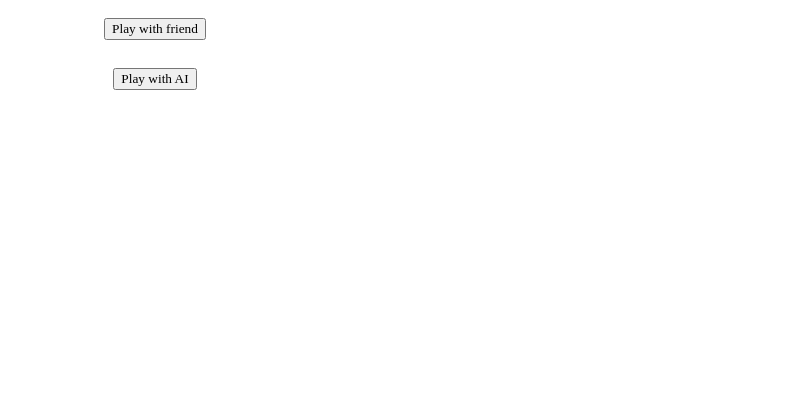
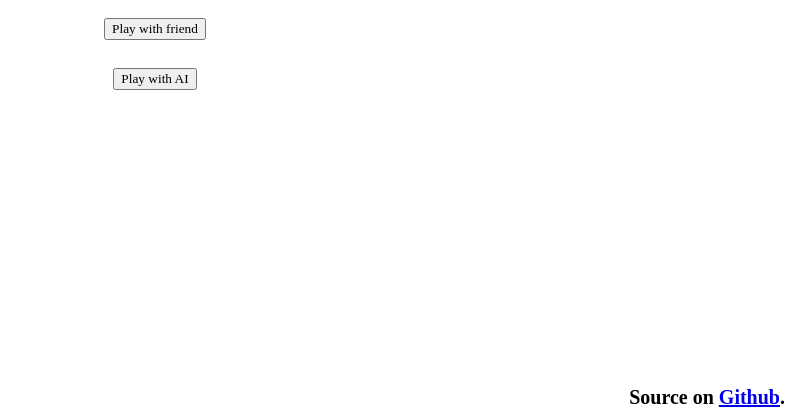
Before and after one commit to ohbeomho/TicTacToe, a plain HTML site: page index.html in a window 1280 px wide. Shown: the part 381-800 px from the top of the page, without its empty margins (485-1280 px from the left). Drawn offline with Linux system fonts and the light colour scheme.

Commit message:
Update README.md github link

```diff
--- a/index.html
+++ b/index.html
@@ -35,5 +35,8 @@
 			<button onclick="location.href = '/game.html'">Play with friend</button><br />
 			<button onclick="location.href = '/game.html?ai=true'">Play with AI</button>
 		</div>
+		<div style="position: absolute; bottom: 0; right: 0; padding: 10px; font-weight: bold; font-size: 20px">
+			Source on <a href="https://github.com/OhBeomho/TicTacToe">Github</a>.
+		</div>
 	</body>
 </html>
```
Also changed, not shown: 1 other file.
